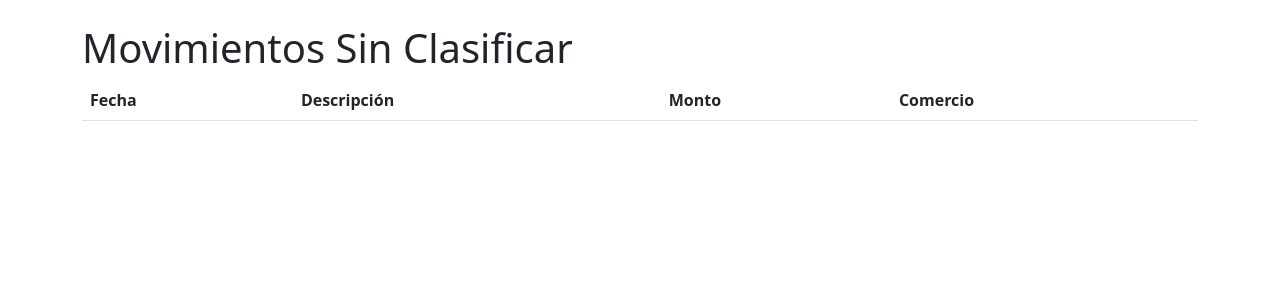
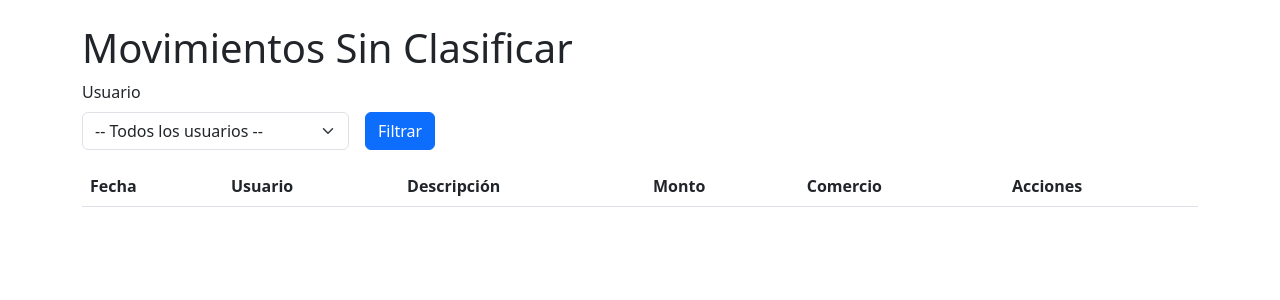
Before and after one commit to Jocagi/Bank_Tracker, a Flask app: page /sin_clasificar in a window 1280 px wide. Shown: the part 56-356 px from the top of the page. Run offline with Flask 3, Linux system fonts and the light colour scheme; a user stored in the database is signed in; tables that the repository leaves empty hold one stand-in row (values such as "Sample post"); lists and menus that the app fills with data are empty; some libraries are stand-ins or nearby versions.

Commit message:
feat: Add user filtering and action buttons to 'sin_clasificar' page; enhance movimiento editing with automatic classification

```diff
--- a/app/routes/sin_clasificar.py
+++ b/app/routes/sin_clasificar.py
@@ -1,17 +1,42 @@
 from flask import render_template, request, redirect, url_for, flash
+from flask_login import login_required, current_user
 from . import bp
-from ..models import Movimiento, Comercio, Regla
+from ..models import Movimiento, Comercio, Regla, User
 from ..utils.classifier import reclasificar_movimientos
 from .. import db
 
 
 @bp.route('/sin_clasificar', methods=['GET'])
+@login_required
 def sin_clasificar():
-    movimientos = Movimiento.query.filter_by(comercio_id=None).all()
-    comercios   = Comercio.query.order_by(Comercio.nombre).all()
+    # Obtener filtro de usuario seleccionado (solo para admins)
+    selected_owner = request.args.get('owner_id', '')
+
+    # Base de la consulta - movimientos sin comercio asignado
+    query = Movimiento.query.filter_by(comercio_id=None)
+
+    # Filtrar por owner: admin puede filtrar por owner_id; los usuarios normales ven solo lo suyo
+    if hasattr(current_user, 'is_admin') and current_user.is_admin():
+        # obtener lista de usuarios para el select
+        users = User.query.order_by(User.username).all()
+        if selected_owner:
+            try:
+                oid = int(selected_owner)
+                query = query.filter(Movimiento.user_id == oid)
+            except ValueError:
+                pass
+    else:
+        users = []
+        query = query.filter(Movimiento.user_id == current_user.id)
+
+    movimientos = query.order_by(Movimiento.fecha.desc()).all()
+    comercios = Comercio.query.order_by(Comercio.nombre).all()
+
     return render_template('sin_clasificar.html',
                            movimientos=movimientos,
-                           comercios=comercios)
+                           comercios=comercios,
+                           users=users,
+                           selected_owner=selected_owner)
 
 
 @bp.route('/sin_clasificar/assign', methods=['POST'])
--- a/app/templates/sin_clasificar.html
+++ b/app/templates/sin_clasificar.html
@@ -4,19 +4,47 @@
 
 {% block content %}
 <h1>Movimientos Sin Clasificar</h1>
+
+{# Filtro de usuario solo para administradores #}
+{% if current_user.is_authenticated and current_user.is_admin() %}
+<form method="get" class="mb-3">
+  <div class="row g-3">
+    <div class="col-md-3">
+      <label for="owner_id" class="form-label">Usuario</label>
+      <select id="owner_id" name="owner_id" class="form-select">
+        <option value="">-- Todos los usuarios --</option>
+        {% for u in users %}
+          <option value="{{ u.id }}" {% if u.id|string == selected_owner %}selected{% endif %}>{{ u.username }}</option>
+        {% endfor %}
+      </select>
+    </div>
+    <div class="col-md-2 align-self-end">
+      <button type="submit" class="btn btn-primary">Filtrar</button>
+    </div>
+  </div>
+</form>
+{% endif %}
+
 <table class="table table-striped">
   <thead>
     <tr>
       <th>Fecha</th>
+      {% if current_user.is_authenticated and current_user.is_admin() %}
+      <th>Usuario</th>
+      {% endif %}
       <th>Descripción</th>
       <th>Monto</th>
       <th>Comercio</th>
+      <th>Acciones</th>
     </tr>
   </thead>
   <tbody>
     {% for m in movimientos %}
     <tr>
       <td>{{ m.fecha }}</td>
+      {% if current_user.is_authenticated and current_user.is_admin() %}
+      <td>{{ m.user.username if m.user else '-' }}</td>
+      {% endif %}
       <td>{{ m.descripcion }}</td>
       <td>{{ m.monto }}</td>
       <td>
@@ -41,6 +69,15 @@
           </button>
         </form>
       </td>
+      <td>
+        <div class="btn-group" role="group" aria-label="Acciones">
+          <a href="{{ url_for('main.edit_movimiento', mov_id=m.id) }}?from=sin_clasificar" class="btn btn-sm btn-outline-secondary">Editar</a>
+          <form method="post" action="{{ url_for('main.delete_movimiento', mov_id=m.id) }}" style="display:inline-block; margin:0;" onsubmit="return confirm('¿Eliminar este movimiento?');">
+            <input type="hidden" name="next" value="{{ url_for('main.sin_clasificar') }}">
+            <button type="submit" class="btn btn-sm btn-danger">Eliminar</button>
+          </form>
+        </div>
+      </td>
     </tr>
     {% endfor %}
   </tbody>
```
Also changed, not shown: app/routes/index.py (+25 -2 lines).
